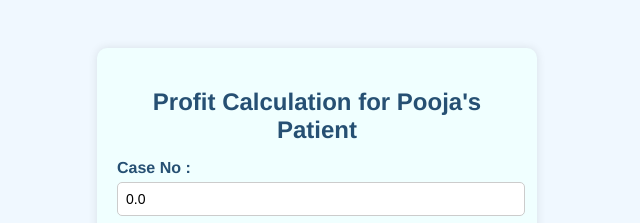
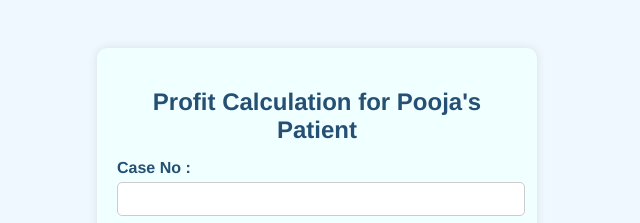
Before and after one commit to Parthpoi/alignerprofit, a plain HTML site: page index.html in a window 1280 px wide. Shown: the top 223 px of the page, 323-963 px from the left. Drawn offline with Linux system fonts and the light colour scheme.

Commit message:
Update index.html

```diff
--- a/index.html
+++ b/index.html
@@ -99,7 +99,7 @@ p {
   <div id="container">
     <h2>Profit Calculation for Pooja's Patient</h2>
     <label for="caseno">Case No :</label>
-    <input type="number" id="caseno" value="0.0" onclick="clearContent(this)">
+    <input type="text" id="caseno" value=" " onclick="clearContent(this)">
     <label for="totalcost">Total Cost Provided to Patient:</label>
     <input type="number" id="totalcost" value="0.0" onclick="clearContent(this)">
     <label for="alignercost">Aligner's Cost:</label>
```
